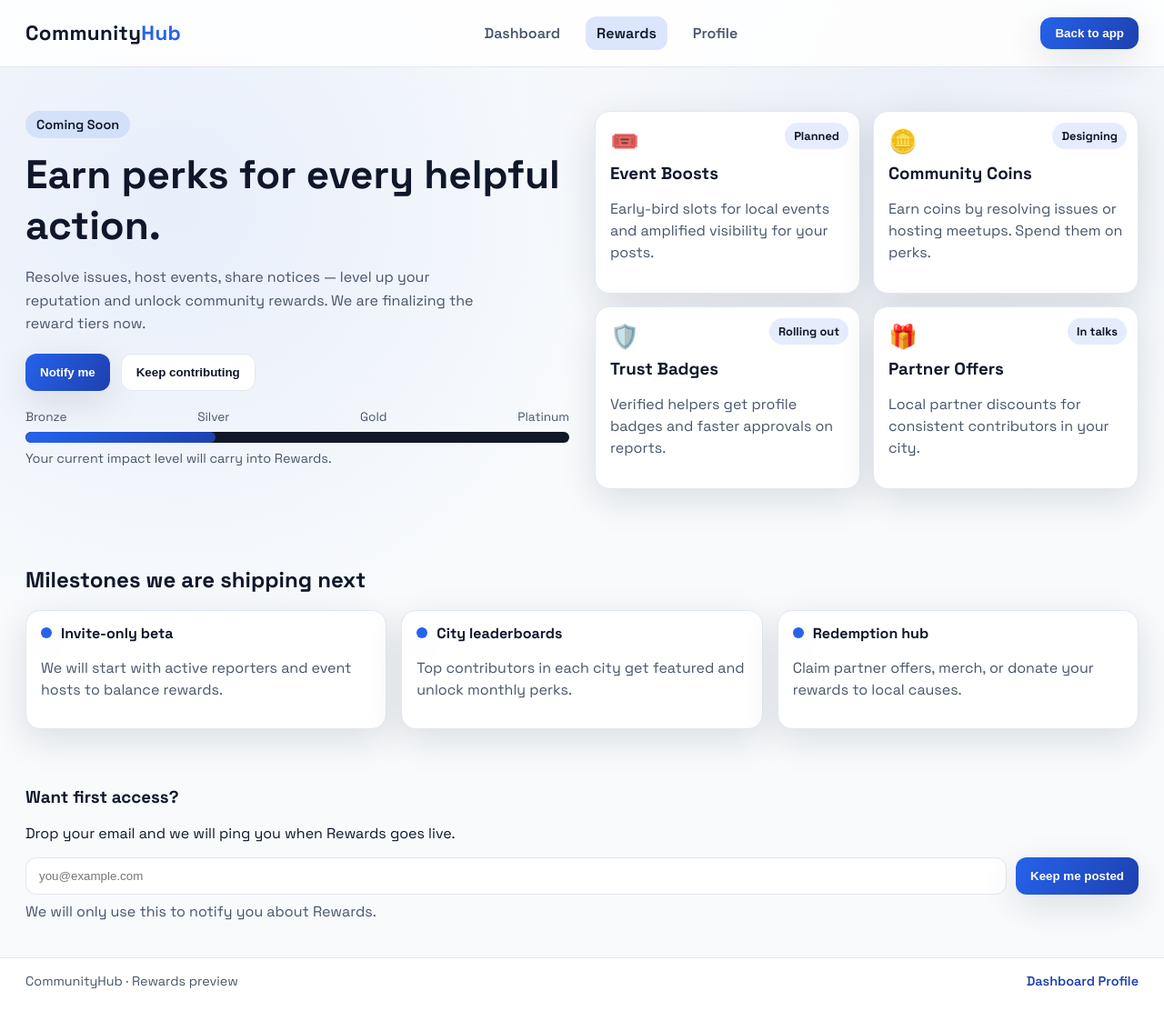
After one commit to A-man-Sharma-04/MINI_Project, a PHP site: page /MINI_Project/rewards.html in a window 1280 px wide. The commit adds this page. Shown: the whole page at 91% size. Run offline with PHP 8.4, Linux system fonts and the light colour scheme.

Commit message:
Thats how we do it

```diff
--- /dev/null
+++ b/rewards.css
@@ -0,0 +1,224 @@
+:root {
+  --bg: #f8fafc;
+  --card: #ffffff;
+  --accent: #2563eb;
+  --accent-2: #1e40af;
+  --text: #0f172a;
+  --muted: #475569;
+  --border: #e2e8f0;
+  --shadow: 0 12px 40px rgba(15, 23, 42, 0.12);
+  --radius: 16px;
+}
+
+* { box-sizing: border-box; }
+body {
+  margin: 0;
+  font-family: 'Space Grotesk', 'Poppins', sans-serif;
+  background: radial-gradient(circle at 15% 20%, rgba(37,99,235,0.08), transparent 35%),
+              radial-gradient(circle at 80% 10%, rgba(30,64,175,0.06), transparent 32%),
+              var(--bg);
+  color: var(--text);
+}
+
+.rw-header {
+  display: flex;
+  align-items: center;
+  justify-content: space-between;
+  padding: 18px 28px;
+  position: sticky;
+  top: 0;
+  background: rgba(255,255,255,0.85);
+  backdrop-filter: blur(10px);
+  z-index: 10;
+  border-bottom: 1px solid var(--border);
+}
+
+.rw-logo {
+  font-weight: 700;
+  font-size: 1.4rem;
+  letter-spacing: 0.4px;
+  color: var(--text);
+}
+.rw-logo span { color: var(--accent); }
+
+.rw-nav { display: flex; gap: 16px; align-items: center; }
+.rw-nav a {
+  color: var(--muted);
+  text-decoration: none;
+  font-weight: 600;
+  padding: 8px 12px;
+  border-radius: 12px;
+  transition: all 0.2s ease;
+}
+.rw-nav a:hover { color: var(--text); background: rgba(37,99,235,0.08); }
+.rw-nav a.active { color: var(--text); background: rgba(37,99,235,0.16); }
+
+.rw-cta {
+  background: linear-gradient(120deg, var(--accent), var(--accent-2));
+  color: #ffffff;
+  border: none;
+  padding: 10px 16px;
+  border-radius: 12px;
+  font-weight: 700;
+  cursor: pointer;
+  box-shadow: var(--shadow);
+}
+
+
+.rw-hero {
+  display: grid;
+  grid-template-columns: repeat(auto-fit, minmax(280px, 1fr));
+  gap: 28px;
+  padding: 48px 28px 32px;
+  align-items: start;
+}
+
+.rw-hero-text h1 {
+  font-size: clamp(28px, 4vw, 44px);
+  margin: 12px 0;
+}
+
+.rw-hero-text p {
+  color: var(--muted);
+  line-height: 1.6;
+  max-width: 520px;
+}
+
+.rw-pill {
+  display: inline-flex;
+  align-items: center;
+  gap: 6px;
+  padding: 6px 12px;
+  border-radius: 999px;
+  background: rgba(37,99,235,0.12);
+  color: var(--text);
+  font-weight: 600;
+  font-size: 0.9rem;
+}
+
+.rw-actions { display: flex; gap: 12px; margin: 20px 0; flex-wrap: wrap; }
+
+.rw-primary, .rw-secondary {
+  padding: 12px 16px;
+  border-radius: 12px;
+  font-weight: 700;
+  border: none;
+  cursor: pointer;
+}
+
+.rw-primary {
+  background: linear-gradient(120deg, var(--accent), var(--accent-2));
+  color: #ffffff;
+  box-shadow: var(--shadow);
+}
+
+.rw-secondary {
+  background: #ffffff;
+  color: var(--text);
+  border: 1px solid var(--border);
+}
+
+.rw-meter { margin-top: 12px; }
+.rw-meter-labels { display: flex; justify-content: space-between; font-size: 0.85rem; color: var(--muted); }
+.rw-meter-bar {
+  width: 100%; height: 12px; border-radius: 999px; background: #111827; margin: 8px 0; overflow: hidden;
+}
+.rw-meter-fill { height: 100%; background: linear-gradient(90deg, var(--accent), var(--accent-2)); border-radius: inherit; box-shadow: var(--glow); }
+.rw-meter-note { color: var(--muted); font-size: 0.9rem; }
+
+.rw-card-grid {
+  display: grid;
+  grid-template-columns: repeat(auto-fit, minmax(220px, 1fr));
+  gap: 14px;
+}
+
+ .rw-card {
+  background: var(--card);
+  border: 1px solid var(--border);
+  border-radius: var(--radius);
+  padding: 16px;
+  box-shadow: var(--shadow);
+  position: relative;
+}
+
+.rw-card-icon { font-size: 1.6rem; margin-bottom: 8px; }
+.rw-card h3 { margin: 6px 0; }
+.rw-card p { color: var(--muted); line-height: 1.5; }
+.rw-tag {
+  position: absolute;
+  top: 12px;
+  right: 12px;
+  padding: 6px 10px;
+  border-radius: 999px;
+  background: rgba(37,99,235,0.12);
+  color: var(--text);
+  font-weight: 700;
+  font-size: 0.8rem;
+}
+
+.rw-timeline {
+  padding: 32px 28px 20px;
+}
+
+.rw-timeline h2 { margin-bottom: 18px; }
+
+.rw-timeline-grid {
+  display: grid;
+  grid-template-columns: repeat(auto-fit, minmax(240px, 1fr));
+  gap: 16px;
+}
+
+.rw-step {
+  background: var(--card);
+  border: 1px solid var(--border);
+  border-radius: var(--radius);
+  padding: 14px 16px;
+  box-shadow: var(--shadow);
+}
+
+.rw-step-head { display: flex; align-items: center; gap: 10px; margin-bottom: 8px; }
+.rw-step-dot { width: 12px; height: 12px; border-radius: 50%; background: var(--accent); box-shadow: var(--shadow); display: inline-block; }
+.rw-step-title { font-weight: 700; }
+.rw-step p { color: var(--muted); line-height: 1.5; }
+
+.rw-cta-final {
+  padding: 24px 28px 40px;
+  display: grid;
+  grid-template-columns: repeat(auto-fit, minmax(280px, 1fr));
+  gap: 18px;
+  align-items: center;
+}
+
+.rw-input-row { display: flex; gap: 10px; flex-wrap: wrap; }
+.rw-input-row input {
+  flex: 1;
+  min-width: 200px;
+  padding: 12px 14px;
+  border-radius: 12px;
+  border: 1px solid var(--border);
+  background: #ffffff;
+  color: var(--text);
+}
+
+.rw-note { color: var(--muted); margin-top: 8px; }
+
+.rw-footer {
+  border-top: 1px solid var(--border);
+  padding: 16px 28px 24px;
+  display: flex;
+  justify-content: space-between;
+  color: var(--muted);
+  font-size: 0.9rem;
+  flex-wrap: wrap;
+  gap: 12px;
+  background: #ffffff;
+}
+
+.rw-footer a { color: var(--accent-2); text-decoration: none; font-weight: 600; }
+.rw-footer a:hover { color: var(--accent); }
+
+@media (max-width: 720px) {
+  .rw-header { flex-wrap: wrap; gap: 12px; }
+  .rw-nav { width: 100%; justify-content: flex-start; }
+  .rw-cta { width: 100%; text-align: center; }
+}
--- /dev/null
+++ b/rewards.html
@@ -0,0 +1,118 @@
+<!DOCTYPE html>
+<html lang="en">
+<head>
+  <meta charset="UTF-8" />
+  <meta name="viewport" content="width=device-width, initial-scale=1.0" />
+  <title>CommunityHub Rewards</title>
+  <link rel="preconnect" href="https://fonts.gstatic.com" crossorigin>
+  <link href="https://fonts.googleapis.com/css2?family=Space+Grotesk:wght@400;500;600;700&display=swap" rel="stylesheet">
+  <link rel="stylesheet" href="rewards.css" />
+</head>
+<body>
+  <header class="rw-header">
+    <div class="rw-logo">Community<span>Hub</span></div>
+    <nav class="rw-nav">
+      <a href="dashboard.html">Dashboard</a>
+      <a href="#" class="active">Rewards</a>
+      <a href="profile.html">Profile</a>
+    </nav>
+    <button class="rw-cta" onclick="window.location.href='dashboard.html'">Back to app</button>
+  </header>
+
+  <main class="rw-hero">
+    <div class="rw-hero-text">
+      <div class="rw-pill">Coming Soon</div>
+      <h1>Earn perks for every helpful action.</h1>
+      <p>Resolve issues, host events, share notices — level up your reputation and unlock community rewards. We are finalizing the reward tiers now.</p>
+      <div class="rw-actions">
+        <button class="rw-primary" id="notify-btn">Notify me</button>
+        <button class="rw-secondary" onclick="window.location.href='dashboard.html#feed'">Keep contributing</button>
+      </div>
+      <div class="rw-meter">
+        <div class="rw-meter-labels">
+          <span>Bronze</span><span>Silver</span><span>Gold</span><span>Platinum</span>
+        </div>
+        <div class="rw-meter-bar">
+          <div class="rw-meter-fill" style="width: 35%"></div>
+        </div>
+        <div class="rw-meter-note">Your current impact level will carry into Rewards.</div>
+      </div>
+    </div>
+    <div class="rw-card-grid">
+      <div class="rw-card">
+        <div class="rw-card-icon">🎟️</div>
+        <h3>Event Boosts</h3>
+        <p>Early-bird slots for local events and amplified visibility for your posts.</p>
+        <div class="rw-tag">Planned</div>
+      </div>
+      <div class="rw-card">
+        <div class="rw-card-icon">🪙</div>
+        <h3>Community Coins</h3>
+        <p>Earn coins by resolving issues or hosting meetups. Spend them on perks.</p>
+        <div class="rw-tag">Designing</div>
+      </div>
+      <div class="rw-card">
+        <div class="rw-card-icon">🛡️</div>
+        <h3>Trust Badges</h3>
+        <p>Verified helpers get profile badges and faster approvals on reports.</p>
+        <div class="rw-tag">Rolling out</div>
+      </div>
+      <div class="rw-card">
+        <div class="rw-card-icon">🎁</div>
+        <h3>Partner Offers</h3>
+        <p>Local partner discounts for consistent contributors in your city.</p>
+        <div class="rw-tag">In talks</div>
+      </div>
+    </div>
+  </main>
+
+  <section class="rw-timeline">
+    <h2>Milestones we are shipping next</h2>
+    <div class="rw-timeline-grid">
+      <div class="rw-step">
+        <div class="rw-step-head">
+          <span class="rw-step-dot"></span>
+          <span class="rw-step-title">Invite-only beta</span>
+        </div>
+        <p>We will start with active reporters and event hosts to balance rewards.</p>
+      </div>
+      <div class="rw-step">
+        <div class="rw-step-head">
+          <span class="rw-step-dot"></span>
+          <span class="rw-step-title">City leaderboards</span>
+        </div>
+        <p>Top contributors in each city get featured and unlock monthly perks.</p>
+      </div>
+      <div class="rw-step">
+        <div class="rw-step-head">
+          <span class="rw-step-dot"></span>
+          <span class="rw-step-title">Redemption hub</span>
+        </div>
+        <p>Claim partner offers, merch, or donate your rewards to local causes.</p>
+      </div>
+    </div>
+  </section>
+
+  <section class="rw-cta-final">
+    <div>
+      <h3>Want first access?</h3>
+      <p>Drop your email and we will ping you when Rewards goes live.</p>
+      <div class="rw-input-row">
+        <input type="email" id="notify-email" placeholder="you@example.com" />
+        <button class="rw-primary" id="notify-submit">Keep me posted</button>
+      </div>
+      <div class="rw-note" id="notify-note">We will only use this to notify you about Rewards.</div>
+    </div>
+  </section>
+
+  <footer class="rw-footer">
+    <div>CommunityHub · Rewards preview</div>
+    <div class="rw-footer-links">
+      <a href="dashboard.html">Dashboard</a>
+      <a href="profile.html">Profile</a>
+    </div>
+  </footer>
+
+  <script src="rewards.js"></script>
+</body>
+</html>
--- /dev/null
+++ b/rewards.js
@@ -0,0 +1,33 @@
+(function() {
+  const emailInput = document.getElementById('notify-email');
+  const submitBtn = document.getElementById('notify-submit');
+  const note = document.getElementById('notify-note');
+  const notifyBtn = document.getElementById('notify-btn');
+
+  function showMessage(msg, ok = true) {
+    if (!note) return;
+    note.textContent = msg;
+    note.style.color = ok ? '#22d3ee' : '#f97316';
+  }
+
+  function isValidEmail(email) {
+    return /.+@.+\..+/.test(email);
+  }
+
+  function handleSubmit() {
+    const email = (emailInput?.value || '').trim();
+    if (!isValidEmail(email)) {
+      showMessage('Enter a valid email to get notified.', false);
+      return;
+    }
+    showMessage('Thanks! You are on the early access list.');
+  }
+
+  submitBtn?.addEventListener('click', handleSubmit);
+  notifyBtn?.addEventListener('click', () => {
+    if (emailInput) {
+      emailInput.focus();
+      emailInput.scrollIntoView({ behavior: 'smooth', block: 'center' });
+    }
+  });
+})();
```
Also changed, not shown: dashboard.css (+79 -0 lines), dashboard.html (+13 -4 lines), dashboard.js (+136 -0 lines).
